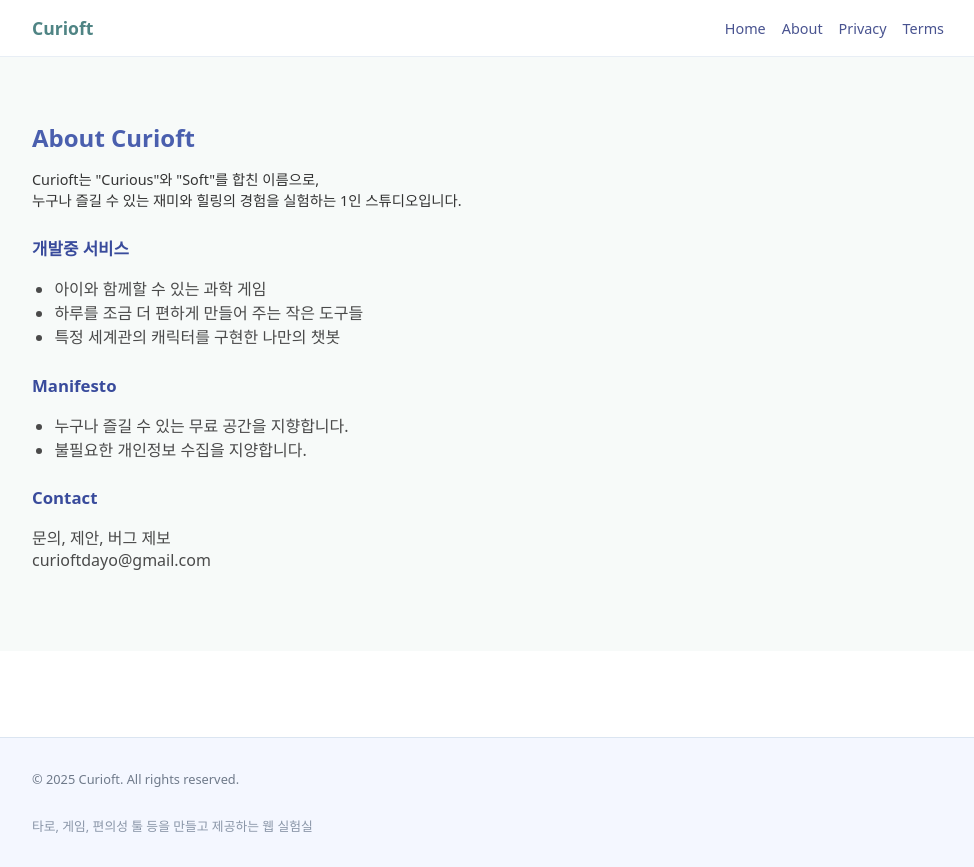
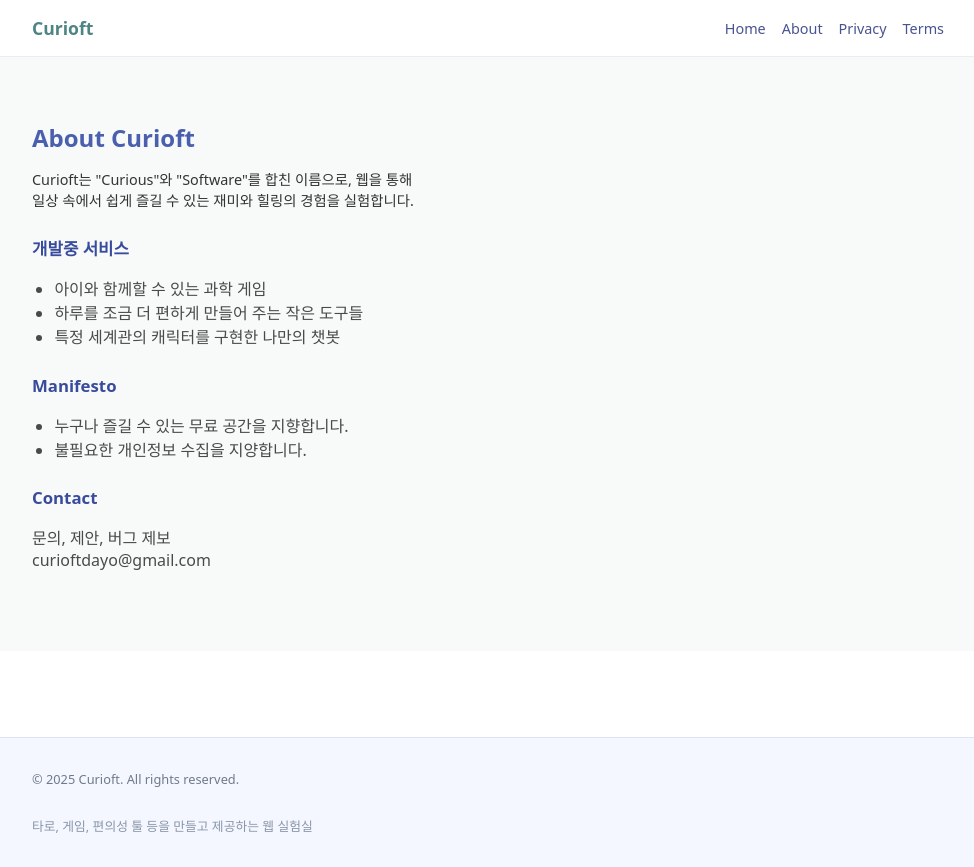
Before and after one commit to pikaak/Curioft_Site, a Next.js app: page /about in a window 1280 px wide. Shown: the whole page, without its empty margins (152-1126 px from the left). Built offline with nearby package versions, Linux system fonts and the light colour scheme.

Commit message:
Update about.js

```diff
--- a/pages/about.js
+++ b/pages/about.js
@@ -47,9 +47,9 @@ export default function AboutPage() {
           <div className="container legal-page">
             <h1>About Curioft</h1>
             <p className="legal-note">
-              Curioft는 &quot;Curious&quot;와 &quot;Soft&quot;를 합친 이름으로,
+              Curioft는 &quot;Curious&quot;와 &quot;Software&quot;를 합친 이름으로, 웹을 통해
               <br />
-              누구나 즐길 수 있는 재미와 힐링의 경험을 실험하는 1인 스튜디오입니다.
+              일상 속에서 쉽게 즐길 수 있는 재미와 힐링의 경험을 실험합니다.
             </p>
 
             <h2>개발중 서비스</h2>
```
